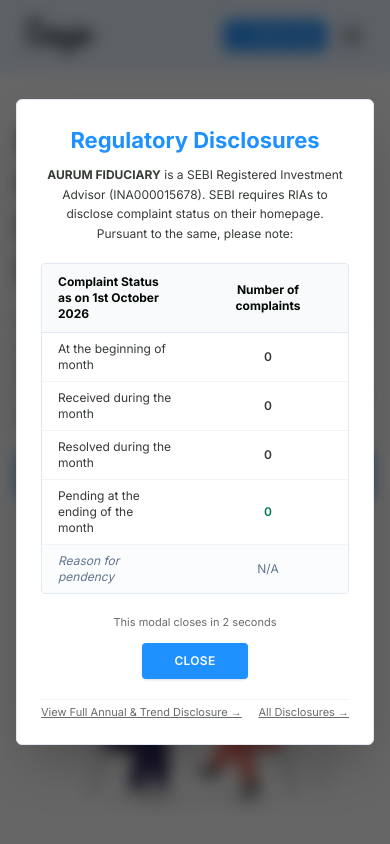
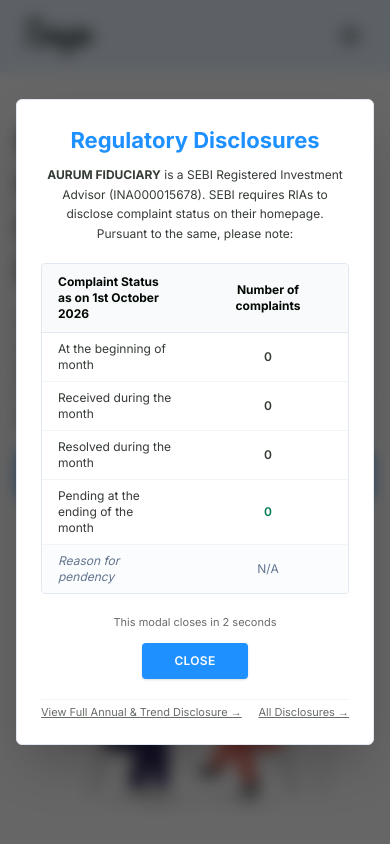
Before and after one commit to harinarayanr007-boop/sebi-advisor-solution, a Next.js app: page / in a window 390 px wide. Shown: the top 844 px of the page. Built offline with nearby package versions, Linux system fonts and the light colour scheme.

Commit message:
Revert "feat(mobile): add direct Book Call CTA button in header for mobile and tablet"
This reverts commit 2766c5c1f9880f3dd97e4465253c71124a444055.

```diff
--- a/components/FigmaNavbar.tsx
+++ b/components/FigmaNavbar.tsx
@@ -155,22 +155,12 @@
           </motion.div>
         </div>
 
-        {/* Mobile/Tablet Header Actions: Direct "Book Call" CTA + Hamburger Menu */}
-        <div className="flex lg:hidden items-center gap-2 sm:gap-3">
-          <Link
-            href="/book"
-            className="bg-[#1e90ff] hover:bg-[#0077e6] text-white text-[13px] sm:text-[14px] font-medium px-3 sm:px-3.5 py-1.5 sm:py-2 rounded-sm transition-all shadow-sm flex items-center gap-1.5 shrink-0"
-          >
-            <div className="relative size-[14px] sm:size-[16px] shrink-0">
-              <img alt="" className="size-full inset-0 block" src={imgCallWhite} />
-            </div>
-            <span>Book Call</span>
-          </Link>
-
+        {/* Mobile/Tablet Hamburger Button */}
+        <div className="flex lg:hidden items-center">
           <button
             onClick={() => setMobileMenuOpen(!mobileMenuOpen)}
             aria-label="Toggle mobile menu"
-            className="p-1.5 text-[#030a03] hover:text-[#1e90ff] transition-colors cursor-pointer focus:outline-none"
+            className="p-2 text-[#030a03] hover:text-[#1e90ff] transition-colors cursor-pointer focus:outline-none"
           >
             {mobileMenuOpen ? (
               <svg className="w-6 h-6" fill="none" stroke="currentColor" viewBox="0 0 24 24">
```
